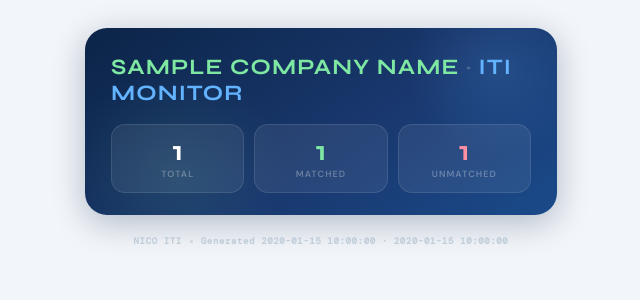
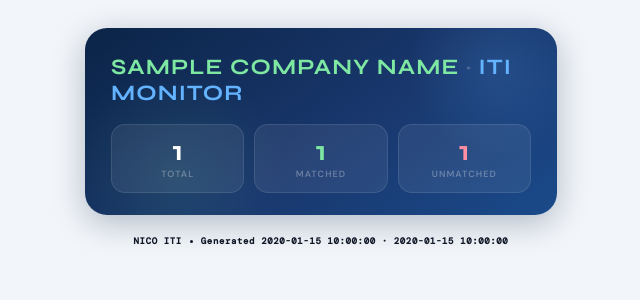
Before and after one commit to geminifoto0004-collab/flask, a Flask app: template templates/reports/iti_telegram_report.html in a window 1280 px wide. Shown: the top 300 px of the page, without its empty margins (319-959 px from the left). Run offline with Flask 3, Linux system fonts and the light colour scheme; the template is opened without the code that fills it: most values are stand-ins (such as "Sample title", 1, 10 or a date in 2020).

Commit message:
Improve report footer contrast for generated timestamp

```diff
--- a/templates/reports/iti_telegram_report.html
+++ b/templates/reports/iti_telegram_report.html
@@ -107,8 +107,8 @@
   .um-container { font-family:'DM Mono',monospace; font-size:11.5px; color:#111827; letter-spacing:0.04em; }
   .um-estado { font-family:'DM Mono',monospace; font-size:8.5px; color:#111827; letter-spacing:0.05em; text-transform:uppercase; margin-left:auto; }
 
-  .footer { display:flex; justify-content:center; align-items:center; gap:8px; margin-top:20px; font-family:'DM Mono',monospace; font-size:9px; color:#c8d5e0; letter-spacing:0.07em; }
-  .footer-dot { width:3px; height:3px; background:#d0dce8; border-radius:50%; }
+  .footer { display:flex; justify-content:center; align-items:center; gap:8px; margin-top:20px; font-family:'DM Mono',monospace; font-size:9px; color:#111827; letter-spacing:0.07em; }
+  .footer-dot { width:3px; height:3px; background:#111827; border-radius:50%; }
 
   @media (max-width: 430px) {
     .hero-eyebrow { font-size: 18px; }
```
